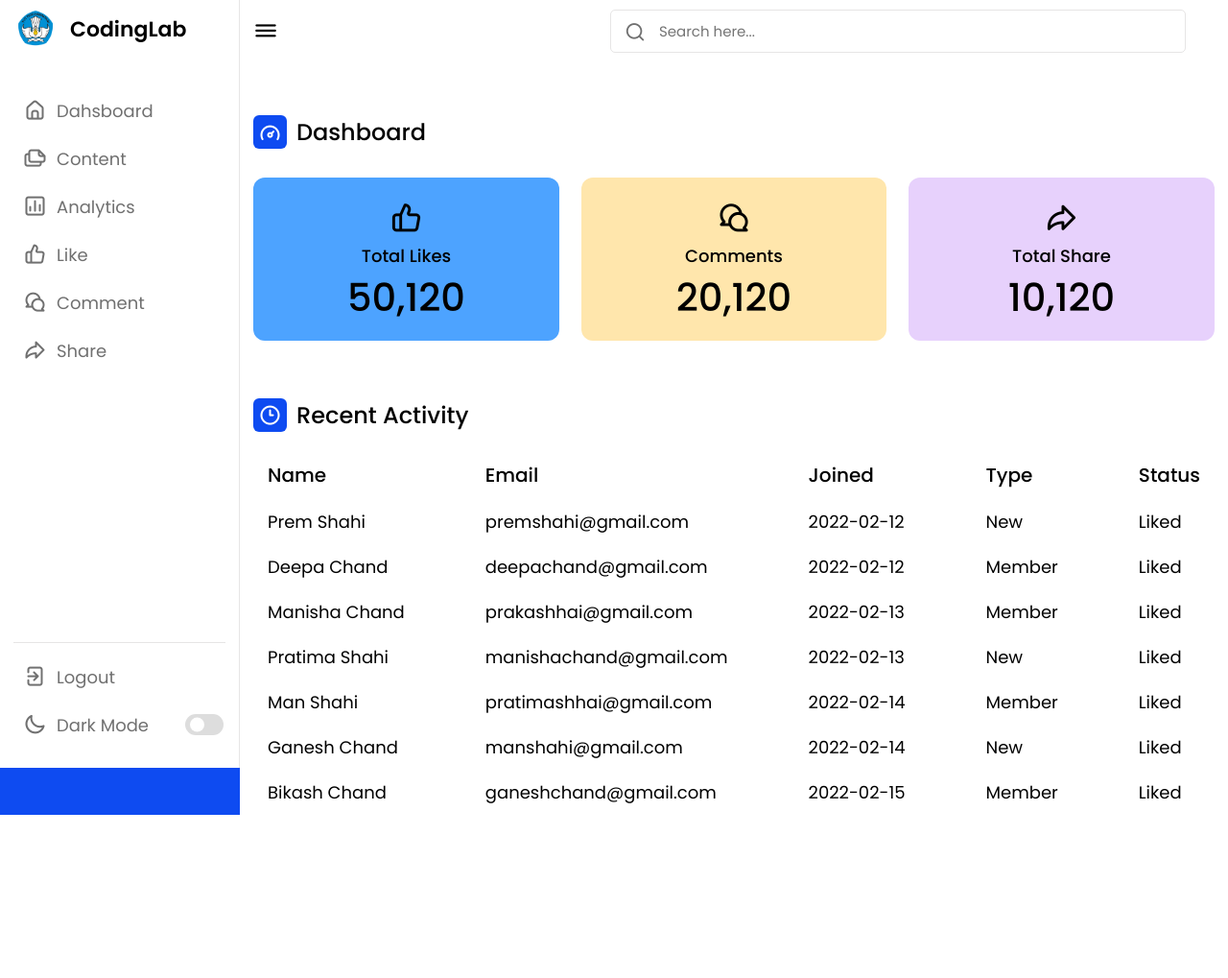
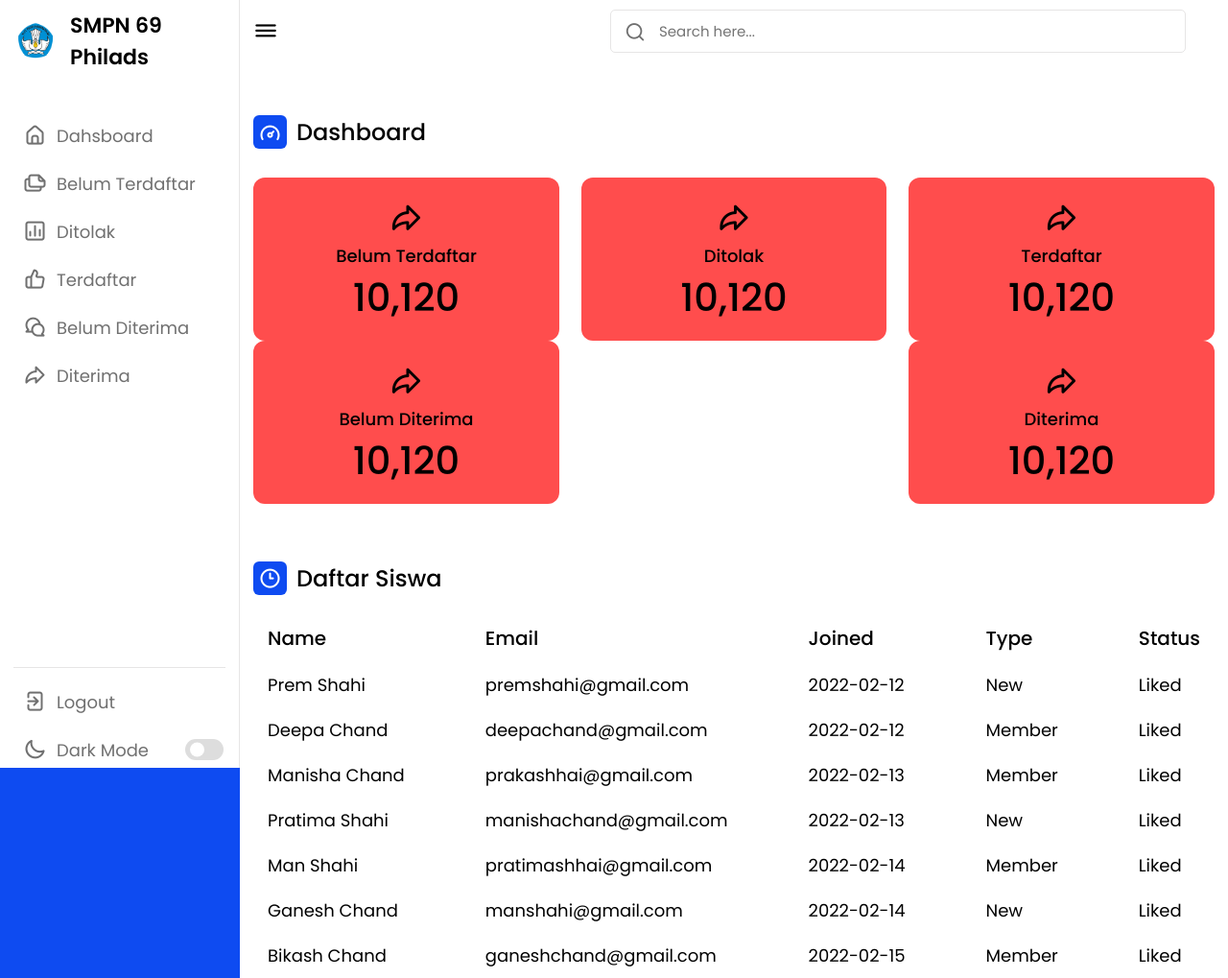
Before and after one commit to bintangtimurlangit/penerimaansiswabaru, a PHP site: page /admin/dashboardAdmin.php in a window 1280 px wide. Shown: the whole page at 96% size. Before the commit the page ends 849 px from the top, so only its background shows below. Run offline with PHP 8.4, Linux system fonts and the light colour scheme.

Commit message:
Update 11

```diff
--- a/admin/dashboardAdmin.php
+++ b/admin/dashboardAdmin.php
@@ -1,5 +1,4 @@
 <!DOCTYPE html>
-<!--=== Coding by CodingLab | www.codinglabweb.com === -->
 <html lang="en">
 <head>
     <meta charset="UTF-8">
@@ -10,16 +9,16 @@
 
     <link rel="stylesheet" href="https://unicons.iconscout.com/release/v4.0.0/css/line.css">
 
-    <title>Admin Dashboard Panel</title>
+    <title>Admin | SMPN 69 Philads</title>
 </head>
 <body>
     <nav>
         <div class="logo-name">
             <div class="logo-image">
-                <img src="images/logo.png" alt="">
+                <img src="../images/logo.png" alt="">
             </div>
 
-            <span class="logo_name">CodingLab</span>
+            <span class="logo_name">SMPN 69 Philads</span>
         </div>
 
         <div class="menu-items">
@@ -30,23 +29,23 @@
                 </a></li>
                 <li><a href="#">
                     <i class="uil uil-files-landscapes"></i>
-                    <span class="link-name">Content</span>
+                    <span class="link-name">Belum Terdaftar</span>
                 </a></li>
                 <li><a href="#">
                     <i class="uil uil-chart"></i>
-                    <span class="link-name">Analytics</span>
+                    <span class="link-name">Ditolak</span>
                 </a></li>
                 <li><a href="#">
                     <i class="uil uil-thumbs-up"></i>
-                    <span class="link-name">Like</span>
+                    <span class="link-name">Terdaftar</span>
                 </a></li>
                 <li><a href="#">
                     <i class="uil uil-comments"></i>
-                    <span class="link-name">Comment</span>
+                    <span class="link-name">Belum Diterima</span>
                 </a></li>
                 <li><a href="#">
                     <i class="uil uil-share"></i>
-                    <span class="link-name">Share</span>
+                    <span class="link-name">Diterima</span>
                 </a></li>
             </ul>
 
@@ -88,19 +87,29 @@
                 </div>
 
                 <div class="boxes">
-                    <div class="box box1">
-                        <i class="uil uil-thumbs-up"></i>
-                        <span class="text">Total Likes</span>
-                        <span class="number">50,120</span>
+                    <div class="box box5">
+                        <i class="uil uil-share"></i>
+                        <span class="text">Belum Terdaftar</span>
+                        <span class="number">10,120</span>
                     </div>
-                    <div class="box box2">
-                        <i class="uil uil-comments"></i>
-                        <span class="text">Comments</span>
-                        <span class="number">20,120</span>
+                    <div class="box box5">
+                        <i class="uil uil-share"></i>
+                        <span class="text">Ditolak</span>
+                        <span class="number">10,120</span>
                     </div>
-                    <div class="box box3">
+                    <div class="box box5">
                         <i class="uil uil-share"></i>
-                        <span class="text">Total Share</span>
+                        <span class="text">Terdaftar</span>
+                        <span class="number">10,120</span>
+                    </div>
+                    <div class="box box4">
+                        <i class="uil uil-share"></i>
+                        <span class="text">Belum Diterima</span>
+                        <span class="number">10,120</span>
+                    </div>
+                    <div class="box box5">
+                        <i class="uil uil-share"></i>
+                        <span class="text">Diterima</span>
                         <span class="number">10,120</span>
                     </div>
                 </div>
@@ -109,7 +118,7 @@
             <div class="activity">
                 <div class="title">
                     <i class="uil uil-clock-three"></i>
-                    <span class="text">Recent Activity</span>
+                    <span class="text">Daftar Siswa</span>
                 </div>
 
                 <div class="activity-data">
--- a/admin/styleAdmin.css
+++ b/admin/styleAdmin.css
@@ -15,9 +15,9 @@
     --black-light-color: #707070;
     --border-color: #e6e5e5;
     --toggle-color: #DDD;
-    --box1-color: #4DA3FF;
-    --box2-color: #FFE6AC;
-    --box3-color: #E7D1FC;
+    --box1-color: #ff4d4d;
+    --box2-color: #ff4d4d;
+    --box3-color: #ff4d4d;
     --title-icon-color: #fff;
 
     /* ====== Transition ====== */
```
Also changed, not shown: index.php (+45 -5 lines), styleIndex.css (added, +13 -0 lines), images/gedung.jpg (added), images/logohome.png (added), images/siswa/rafi rabbani - 2023-04-03.jpeg (added).
